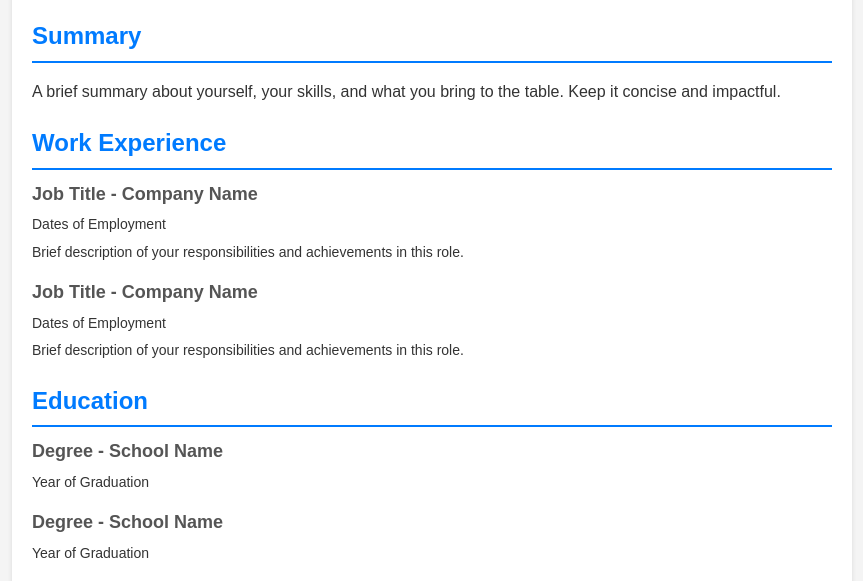
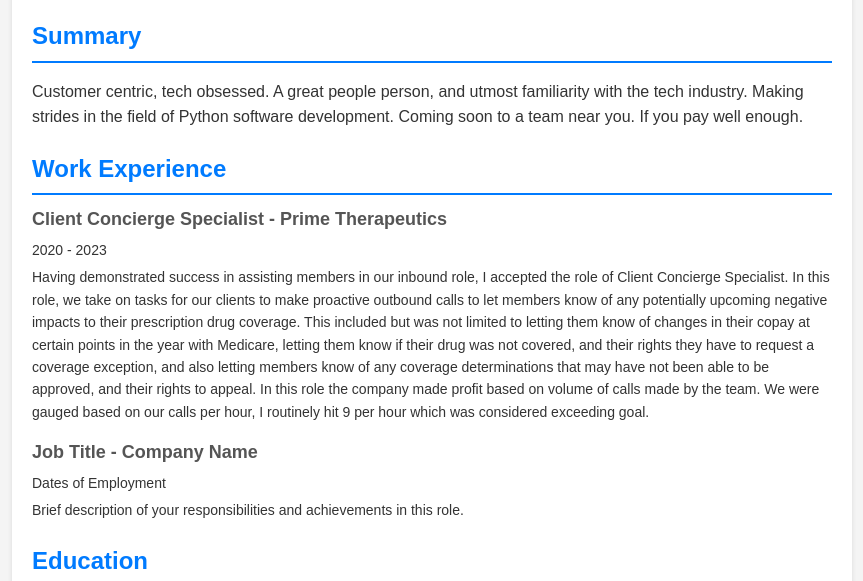
Before and after one commit to CodeYouStudent21/CodeYouStudent21.github.io, a plain HTML site: page index.html in a window 1280 px wide. Shown: the part 146-727 px from the top of the page, without its empty margins (208-1071 px from the left). Drawn offline with Linux system fonts and the light colour scheme.

Commit message:
added job

```diff
--- a/index.html
+++ b/index.html
@@ -91,18 +91,29 @@
             <section class="section">
                 <h2>Summary</h2>
                 <p>
-                    A brief summary about yourself, your skills, and what you
-                    bring to the table. Keep it concise and impactful.
+                    Customer centric, tech obsessed.
+
+                    A great people person, and utmost familiarity with the tech industry.
+                    Making strides in the field of Python software development.
+                    Coming soon to a team near you. If you pay well enough.
                 </p>
             </section>
             <section class="section">
                 <h2>Work Experience</h2>
                 <div class="item">
-                    <h3>Job Title - Company Name</h3>
-                    <p>Dates of Employment</p>
+                    <h3>Client Concierge Specialist - Prime Therapeutics</h3>
+                    <p>2020 - 2023</p>
                     <p>
-                        Brief description of your responsibilities and
-                        achievements in this role.
+                        Having demonstrated success in assisting members in our inbound role,
+                        I accepted the role of Client Concierge Specialist. In this role, we take on tasks for our
+                        clients to make proactive outbound calls to let members know of any potentially upcoming
+                        negative impacts to their prescription drug coverage. This included but
+                        was not limited to letting them know of changes in their copay at certain points in the year with Medicare,
+                        letting them know if their drug was not covered, and their rights they have to request a
+                        coverage exception, and also letting members know of any coverage determinations that may have
+                        not been able to be approved, and their rights to appeal.
+                        In this role the company made profit based on volume of calls made by the team.
+                        We were gauged based on our calls per hour, I routinely hit 9 per hour which was considered exceeding goal.
                     </p>
                 </div>
                 <div class="item">
```
